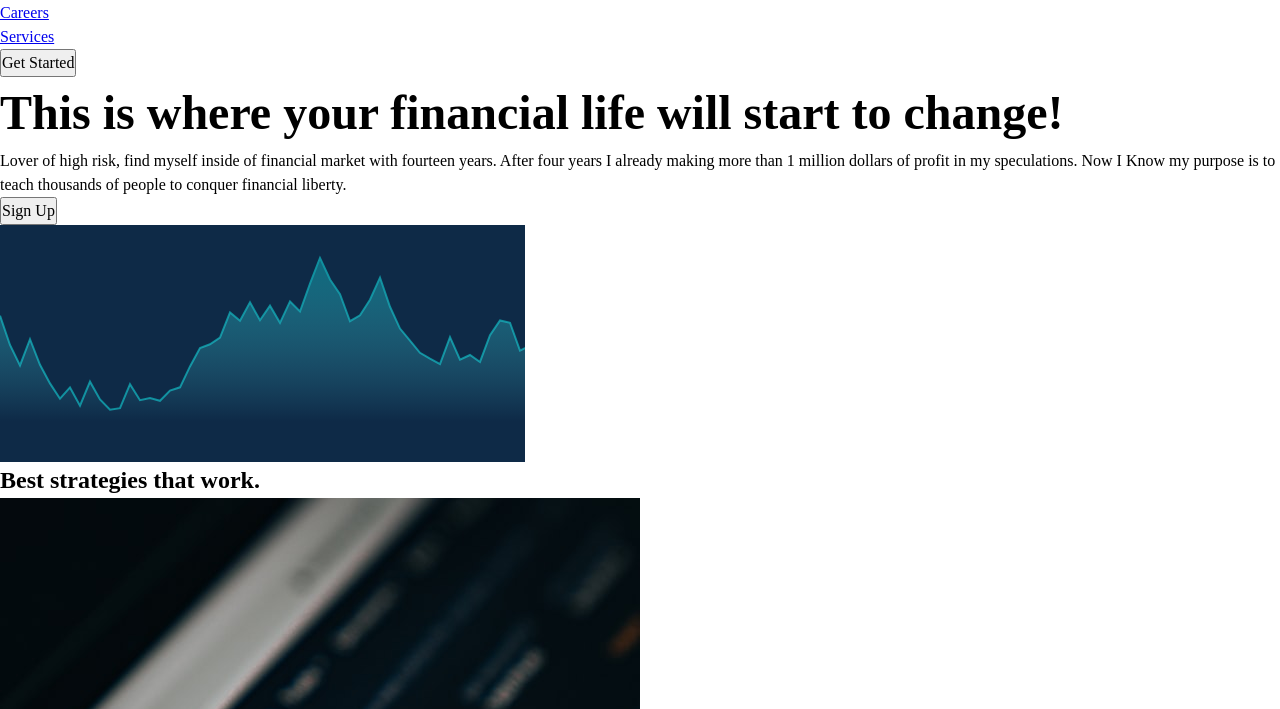
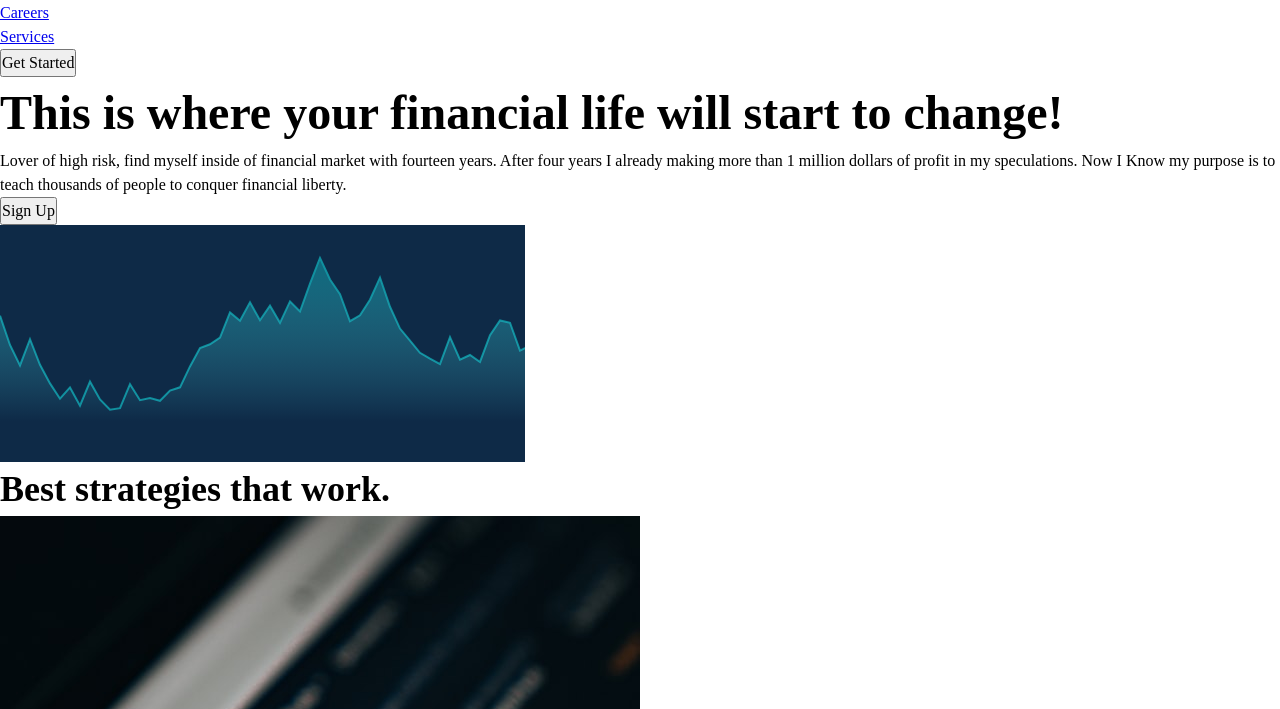
Before and after one commit to andriel300/trader-landing-page, a website built with Vite: page index.html in a window 1280 px wide. Shown: the part 56-765 px from the top of the page. Built offline with nearby package versions, Linux system fonts and the light colour scheme.

Commit message:
fix font sizes and weights on css

```diff
--- a/style.css
+++ b/style.css
@@ -28,15 +28,16 @@
     --ff-body: var(--ff-primary);
     --ff-heading: var(--ff-primary);
 
-    --fw-regular: 300;
-    --fw-light: 400;
+    --fw-thin: 100;
+    --fw-light: 200;
+    --fw-regular: 400;
     --fw-semibold: 600;
     --fw-extrabold: 800;
 
     --fs-200: 0.875rem; /* 14px */
-    --fs-300: 1.1rem; /* 18px */
-    --fs-400: 2rem; /* 24px */
-    --fs-600: 1.5rem; /* 36px */
+    --fs-300: 1.125rem; /* 18px */
+    --fs-400: 1.5rem; /* 24px */
+    --fs-600: 2.25rem; /* 36px */
     --fs-800: 3rem; /* 48px */
 
     --fs-body: var(--fs-200);
@@ -45,6 +46,9 @@
     --fs-logo-text: var(--fs-400);
     --fs-nav: var(--fs-300);
     --fs-button: var(--fs-300);
+
+    --fs-style: italic;
+    --font-style-italic: var(--fs-style);
 }
 
 /* Box sizing rules */
@@ -176,6 +180,9 @@ h6 {
 }
 
 /* font weights */
+.fw-thin {
+    font-weight: var(--fw-thin);
+}
 .fw-light {
     font-weight: var(--fw-light);
 }
@@ -195,6 +202,9 @@ h6 {
 .fs-secondary-text {
     font-size: var(--fs-hero-secondary-text);
 }
+.fs-third-text {
+    font-size: var(--fs-logo-text);
+}
 .fs-xs-200 {
     font-size: var(--fs-200);
 }
@@ -210,3 +220,6 @@ h6 {
 .fs-xxl-800 {
     font-size: var(--fs-800);
 }
+.font-style-italic {
+    font-style: var(--font-style-italic);
+}
```
